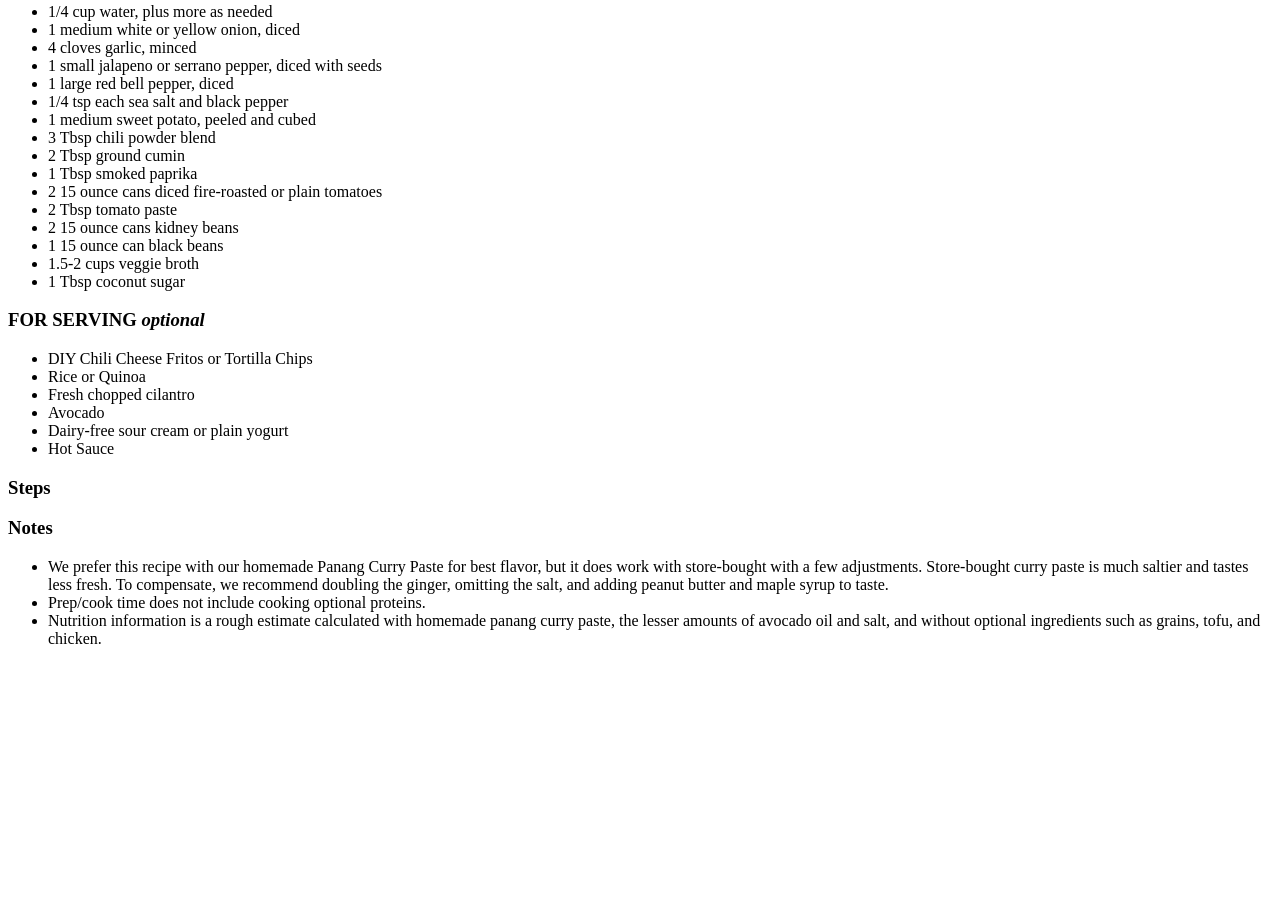
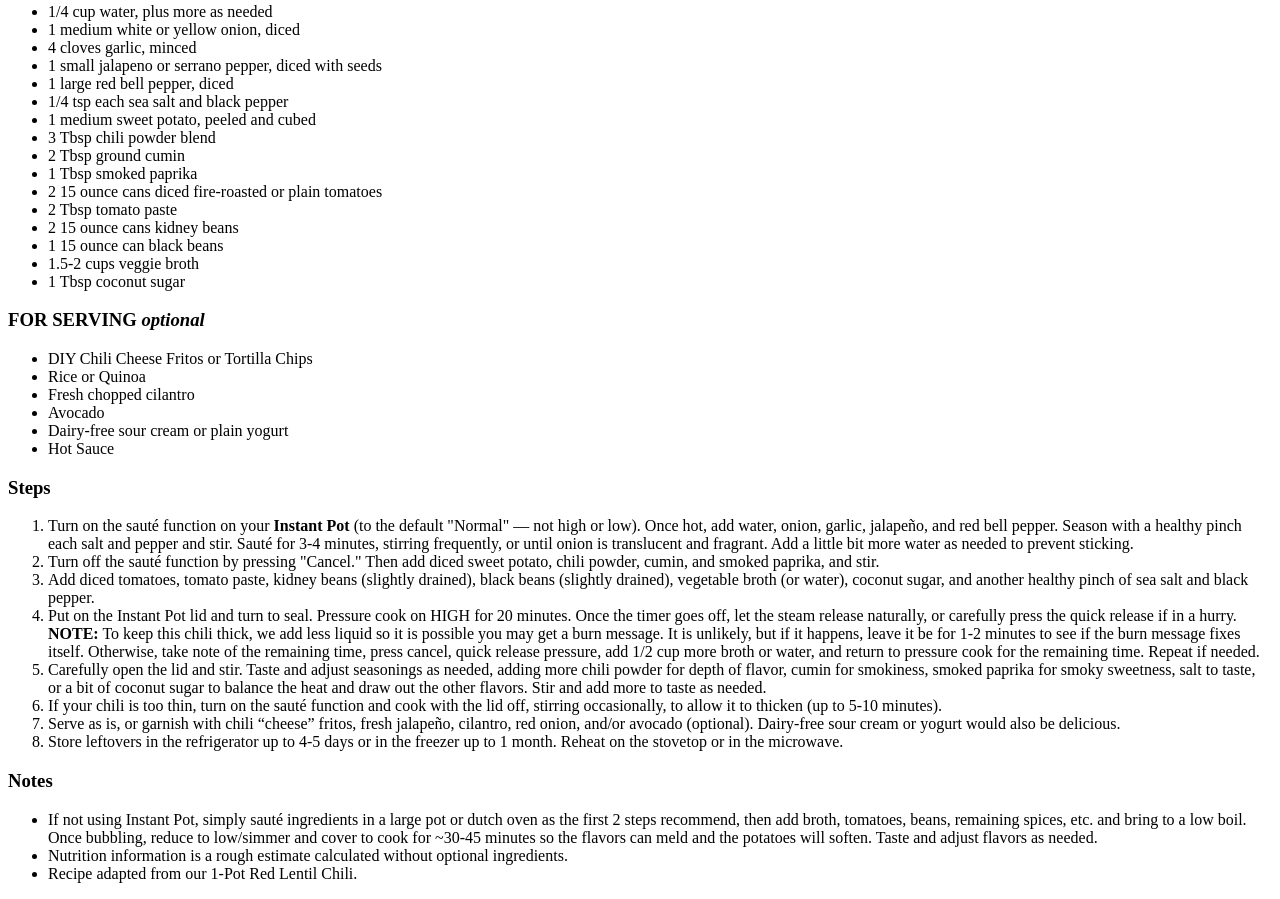
Before and after one commit to jtchap27/odin-recipes, a plain HTML site: page recipes/chili.html in a window 1280 px wide. Shown: the part 281-1180 px from the top of the page. Before the commit the page ends 945 px from the top, so only its background shows below. Drawn offline with Linux system fonts and the light colour scheme.

Commit message:
Finalized chili recipe
Two recipes are completed with links from index file. Progressing to third and final recipe.

```diff
--- a/recipes/chili.html
+++ b/recipes/chili.html
@@ -51,14 +51,21 @@
 
       <h3>Steps</h3>
         <ol>
-
+          <li>Turn on the sauté function on your <b>Instant Pot</b> (to the default "Normal" — not high or low). Once hot, add water, onion, garlic, jalapeño, and red bell pepper. Season with a healthy pinch each salt and pepper and stir. Sauté for 3-4 minutes, stirring frequently, or until onion is translucent and fragrant. Add a little bit more water as needed to prevent sticking.</li>
+          <li>Turn off the sauté function by pressing "Cancel." Then add diced sweet potato, chili powder, cumin, and smoked paprika, and stir.</li>
+          <li>Add diced tomatoes, tomato paste, kidney beans (slightly drained), black beans (slightly drained), vegetable broth (or water), coconut sugar, and another healthy pinch of sea salt and black pepper.</li>
+          <li>Put on the Instant Pot lid and turn to seal. Pressure cook on HIGH for 20 minutes. Once the timer goes off, let the steam release naturally, or carefully press the quick release if in a hurry. <strong>NOTE:</strong> To keep this chili thick, we add less liquid so it is possible you may get a burn message. It is unlikely, but if it happens, leave it be for 1-2 minutes to see if the burn message fixes itself. Otherwise, take note of the remaining time, press cancel, quick release pressure, add 1/2 cup more broth or water, and return to pressure cook for the remaining time. Repeat if needed.</li>
+          <li>Carefully open the lid and stir. Taste and adjust seasonings as needed, adding more chili powder for depth of flavor, cumin for smokiness, smoked paprika for smoky sweetness, salt to taste, or a bit of coconut sugar to balance the heat and draw out the other flavors. Stir and add more to taste as needed.</li>
+          <li>If your chili is too thin, turn on the sauté function and cook with the lid off, stirring occasionally, to allow it to thicken (up to 5-10 minutes).</li>
+          <li>Serve as is, or garnish with chili “cheese” fritos, fresh jalapeño, cilantro, red onion, and/or avocado (optional). Dairy-free sour cream or yogurt would also be delicious.</li>
+          <li>Store leftovers in the refrigerator up to 4-5 days or in the freezer up to 1 month. Reheat on the stovetop or in the microwave.</li>
         </ol>
 
       <h3>Notes</h3>
         <ul>
-          <li>We prefer this recipe with our homemade Panang Curry Paste for best flavor, but it does work with store-bought with a few adjustments. Store-bought curry paste is much saltier and tastes less fresh. To compensate, we recommend doubling the ginger, omitting the salt, and adding peanut butter and maple syrup to taste.</li>
-          <li>Prep/cook time does not include cooking optional proteins.</li>
-          <li>Nutrition information is a rough estimate calculated with homemade panang curry paste, the lesser amounts of avocado oil and salt, and without optional ingredients such as grains, tofu, and chicken.</li>
+          <li>If not using Instant Pot, simply sauté ingredients in a large pot or dutch oven as the first 2 steps recommend, then add broth, tomatoes, beans, remaining spices, etc. and bring to a low boil. Once bubbling, reduce to low/simmer and cover to cook for ~30-45 minutes so the flavors can meld and the potatoes will soften. Taste and adjust flavors as needed.</li>
+          <li>Nutrition information is a rough estimate calculated without optional ingredients.</li>
+          <li>Recipe adapted from our 1-Pot Red Lentil Chili.</li>
         </ul>
 
   </body>
```
